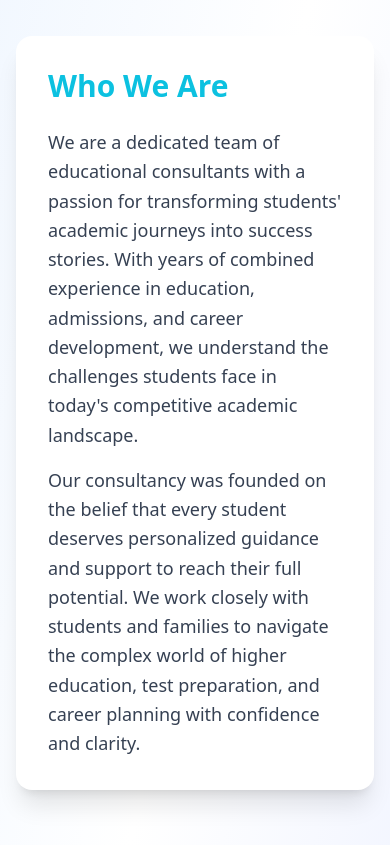
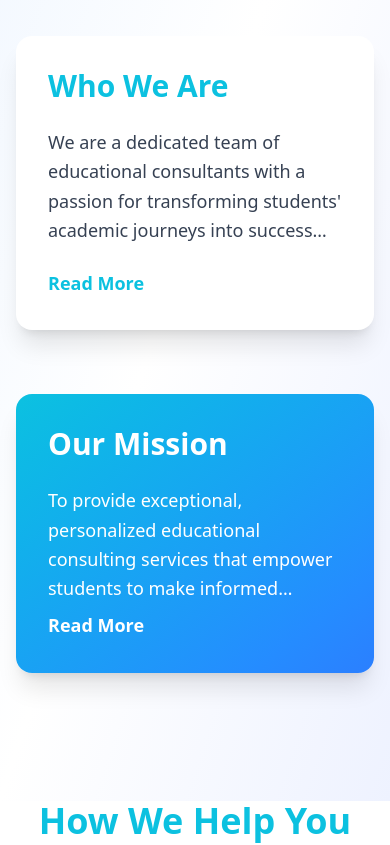
Before and after one commit to Jamon745/harrisworth-group, a React (Vite) app: page / in a window 390 px wide. Shown: the part 1220-2065 px from the top of the page. Built offline with nearby package versions, Linux system fonts and the light colour scheme.

Commit message:
FEAT: Added text clamp on the about page for  mobile screen

```diff
--- a/src/views/About.tsx
+++ b/src/views/About.tsx
@@ -1,6 +1,9 @@
+import { useState } from "react";
 
 export default function AboutPage() {
-
+  // State to track expanded/collapsed state for each section
+  const [showFullWhoWeAre, setShowFullWhoWeAre] = useState(false);
+  const [showFullMission, setShowFullMission] = useState(false);
 
   return (
     <div className="min-h-screen bg-linear-to-br from-blue-50 via-white to-indigo-50">
@@ -21,39 +24,68 @@ export default function AboutPage() {
         <div className="absolute bottom-0 left-0 right-0 h-16 bg-linear-to-t from-blue-50 to-transparent"></div>
       </div>
 
-      {/* Who We Are Section */}
+      {/* Who We Are Section - WITH TEXT CLIPPING */}
       <div className="max-w-7xl mx-auto px-4 sm:px-6 lg:px-8 py-16">
         <div className="bg-white rounded-2xl shadow-xl p-8 md:p-12 mb-16 transform hover:scale-[1.02] transition-transform duration-300">
           <h2 className="text-3xl md:text-4xl font-bold text-[#0cc1e0] mb-6">
             Who We Are
           </h2>
-          <p className="text-lg text-gray-700 leading-relaxed mb-4">
+          <div className="text-lg text-gray-700 leading-relaxed">
+            {/* First paragraph with line-clamp-4 on mobile */}
+            <p
+              className={`mb-4 ${
+                !showFullWhoWeAre ? "line-clamp-4 md:line-clamp-none" : ""
+              }`}
+            >
               We are a dedicated team of educational consultants with a passion
               for transforming students' academic journeys into success stories.
               With years of combined experience in education, admissions, and
               career development, we understand the challenges students face in
               today's competitive academic landscape.
             </p>
-          <p className="text-lg text-gray-700 leading-relaxed">
+            {/* Second paragraph - hidden on mobile unless expanded */}
+            <p className={`${!showFullWhoWeAre ? "hidden md:block" : ""}`}>
               Our consultancy was founded on the belief that every student
               deserves personalized guidance and support to reach their full
               potential. We work closely with students and families to navigate
-            the complex world of higher education, test preparation, and career
-            planning with confidence and clarity.
+              the complex world of higher education, test preparation, and
+              career planning with confidence and clarity.
             </p>
+            {/* Read More/Less button - only visible on mobile */}
+            <button
+              onClick={() => setShowFullWhoWeAre(!showFullWhoWeAre)}
+              className="md:hidden text-[#0cc1e0] font-semibold mt-2 hover:underline"
+            >
+              {showFullWhoWeAre ? "Read Less" : "Read More"}
+            </button>
+          </div>
         </div>
 
-        {/* Mission Section */}
+        {/* Mission Section - WITH TEXT CLIPPING */}
         <div className="bg-linear-to-br from-[#0cc1e0] to-blue-500 rounded-2xl shadow-xl p-8 md:p-12 mb-16 text-white">
           <h2 className="text-3xl md:text-4xl font-bold mb-6">Our Mission</h2>
-          <p className="text-lg leading-relaxed">
-            To provide exceptional, personalized educational consulting services
-            that empower students to make informed decisions about their
-            academic and professional futures. We strive to bridge the gap
-            between aspiration and achievement, offering strategic guidance,
-            expert insights, and unwavering support at every step of the
-            educational journey.
+          <div className="text-lg leading-relaxed">
+            {/* Text with line-clamp-4 on mobile */}
+            <p
+              className={`${
+                !showFullMission ? "line-clamp-4 md:line-clamp-none" : ""
+              }`}
+            >
+              To provide exceptional, personalized educational consulting
+              services that empower students to make informed decisions about
+              their academic and professional futures. We strive to bridge the
+              gap between aspiration and achievement, offering strategic
+              guidance, expert insights, and unwavering support at every step of
+              the educational journey.
             </p>
+            {/* Read More/Less button - only visible on mobile */}
+            <button
+              onClick={() => setShowFullMission(!showFullMission)}
+              className="md:hidden text-white font-semibold mt-2 hover:underline"
+            >
+              {showFullMission ? "Read Less" : "Read More"}
+            </button>
+          </div>
         </div>
       </div>
     </div>
```
Lines whose indentation alone changed are shown as unchanged.
